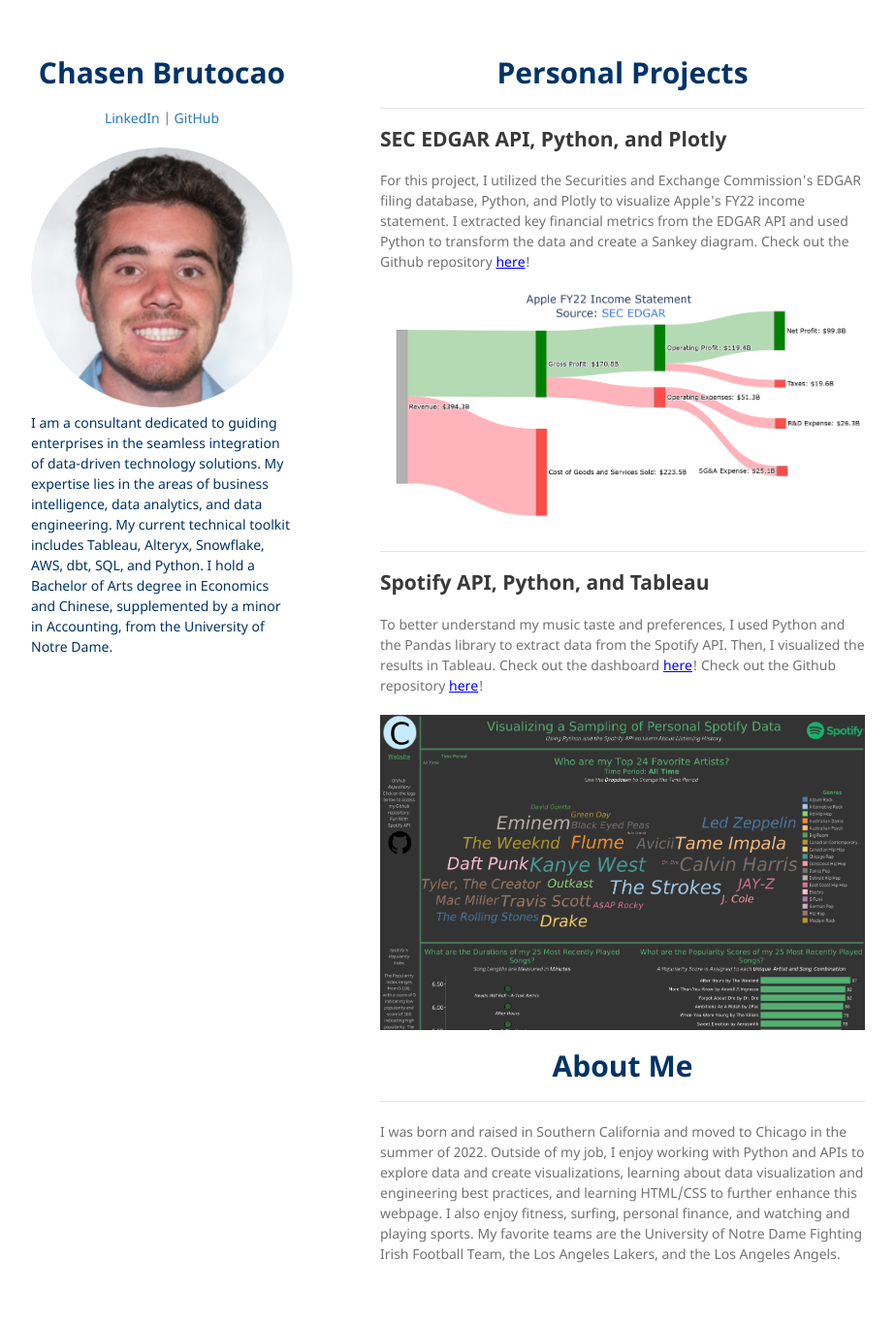
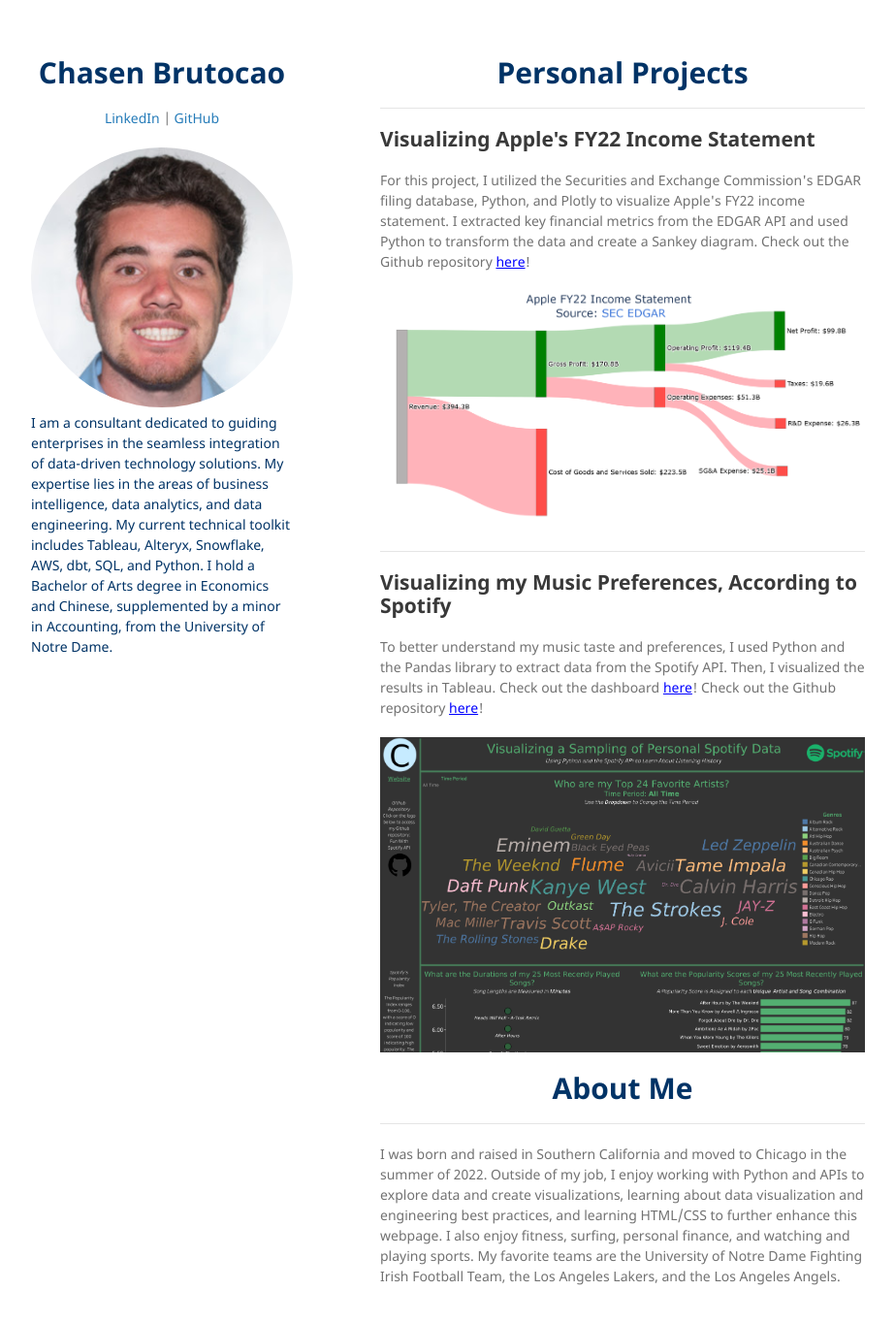
Before and after one commit to chasenbru/chasenbru.github.io, a Jekyll site: the page built from README.md, in a window 1280 px wide and 1396 px high. Shown: the top 1364 px of the window at 97% size, without its empty margins (178-1101 px from the left). Built offline with Jekyll 4.4.1, drawn with Linux system fonts in a browser that asks for light colours; our own code applies the rules of GitHub Pages for plain Markdown files.

Commit message:
Update default.html

```diff
--- a/_layouts/default.html
+++ b/_layouts/default.html
@@ -76,7 +76,7 @@
       <section>
         <h1 style="font-size: 30px; color: #003366; text-align: center;">Personal Projects</h1>
         <hr>
-        <h2 id="SEC EDGAR API, Python, and Plotly">SEC EDGAR API, Python, and Plotly</h2>
+        <h2 id="Visualizing Apple's FY22 Income Statement">Visualizing Apple's FY22 Income Statement</h2>
         <p>
           For this project, I utilized the Securities and Exchange Commission's EDGAR filing database, Python, and Plotly to visualize Apple's FY22 income statement.  I extracted key financial metrics from the EDGAR API and used Python to transform the data and create a Sankey diagram. Check out the Github repository <a href="https://github.com/chasenbru/SEC-EDGAR-API-Sankey-IncomeStatement" class="custom-link">here</a>!
           <div class="container">
@@ -84,7 +84,7 @@
           </div>
         </p>
         <hr>
-        <h2 id="Spotify API, Python, and Tableau">Spotify API, Python, and Tableau</h2>
+        <h2 id="Visualizing my Music Preferences, According to Spotify">Visualizing my Music Preferences, According to Spotify</h2>
         <p>
           To better understand my music taste and preferences, I used Python and the Pandas library to extract data from the Spotify API. Then, I visualized the results in Tableau. Check out the dashboard <a href="https://public.tableau.com/views/VisualizingaSamplingofPersonalSpotifyData/Profile?:language=en-US&:display_count=n&:origin=viz_share_link" class="custom-link">here</a>! Check out the Github repository <a href="https://github.com/chasenbru/Fun-With-Spotify-API" class="custom-link">here</a>!
           <div class="image-container-spotify"></div>
```
